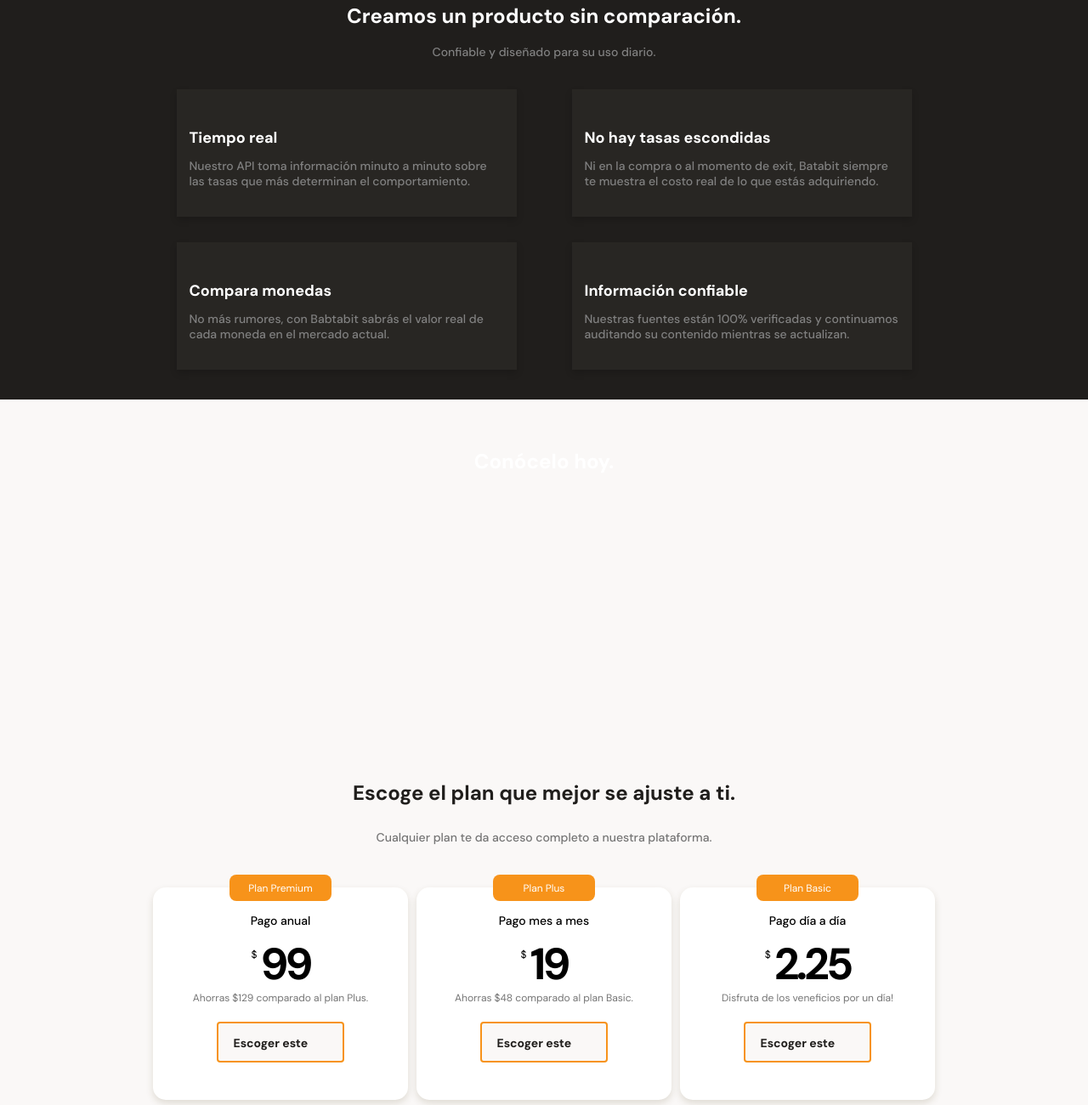
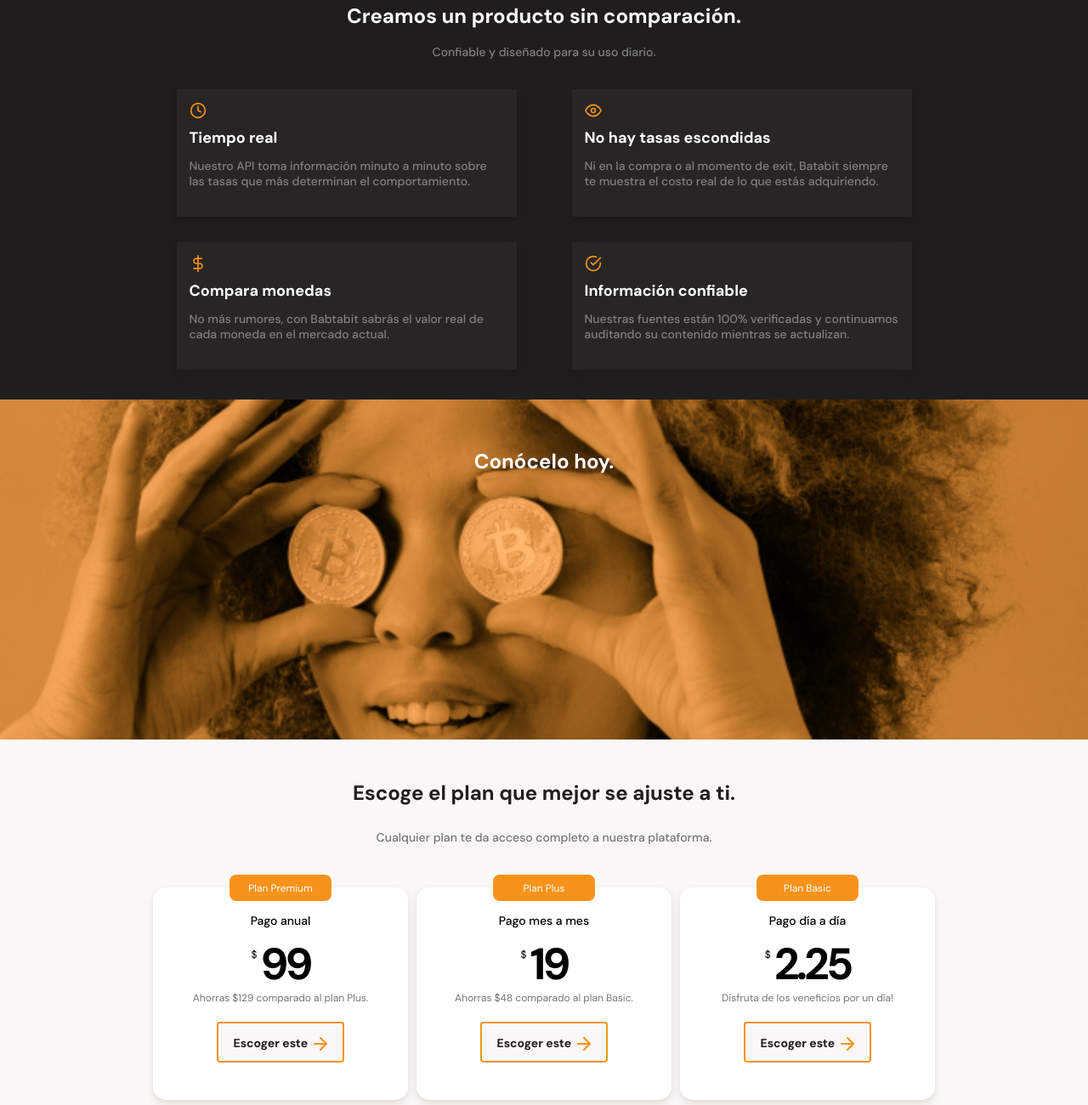
Before and after one commit to sevenscript/batatabit, a plain HTML site: page index.html in a window 1280 px wide. Shown: the part 1220-2520 px from the top of the page at 85% size. Drawn offline with Linux system fonts and the light colour scheme; the site is published under a folder, as on GitHub Pages, so addresses that start at the root find nothing.

Commit message:
Add files via upload

```diff
--- a/index.html
+++ b/index.html
@@ -15,7 +15,7 @@
 
 <body>
     <header>
-        <img src="/assets/imgs/header.svg" alt="">
+        <img src="./assets/imgs/header.svg" alt="logo de batatabit">
         <div class="header--title-container">
             <h1>La próxima revolución en el intercambio de criptomonedas.</h1>
             <p>Batabit te ayuda a navegar entre los diferentes precios y tendencias.</p>
--- a/styles.css
+++ b/styles.css
@@ -346,25 +346,25 @@ main {
   margin-bottom: 10px
 }
 .clock {
-  background-image: url("/assets/icons/clock.svg");
+  background-image: url("./assets/icons/clock.svg");
   background-size: cover;
   background-position: center;
   background-repeat: no-repeat;
 }
 .eye {
-  background-image: url("/assets/icons/eye.svg");
+  background-image: url("./assets/icons/eye.svg");
   background-size: cover;
   background-position: center;
   background-repeat: no-repeat;
 }
 .money {
-  background-image: url("/assets/icons/dollar-sign.svg");
+  background-image: url("./assets/icons/dollar-sign.svg");
   background-size: cover;
   background-position: center;
   background-repeat: no-repeat;
 }
 .check {
-  background-image: url("/assets/icons/check-circle.svg");
+  background-image: url("./assets/icons/check-circle.svg");
   background-size: cover;
   background-position: center;
   background-repeat: no-repeat;
@@ -386,7 +386,7 @@ main {
   width: 100%;
   min-width: 320px;
   height: 50vh;
-  background-image: url('/assets/imgs/bitcoinbaby2x.jpg');
+  background-image: url('./assets/imgs/bitcoinbaby2x.jpg');
   background-position: center;
   background-size: cover;
   background-repeat: no-repeat;
@@ -498,7 +498,7 @@ main {
   display: inline-block;
   width: 20px;
   height: 20px;
-  background-image: url('/assets/icons/arrow-right.svg');
+  background-image: url('./assets/icons/arrow-right.svg');
   vertical-align: text-bottom;
 }
 footer {
```
